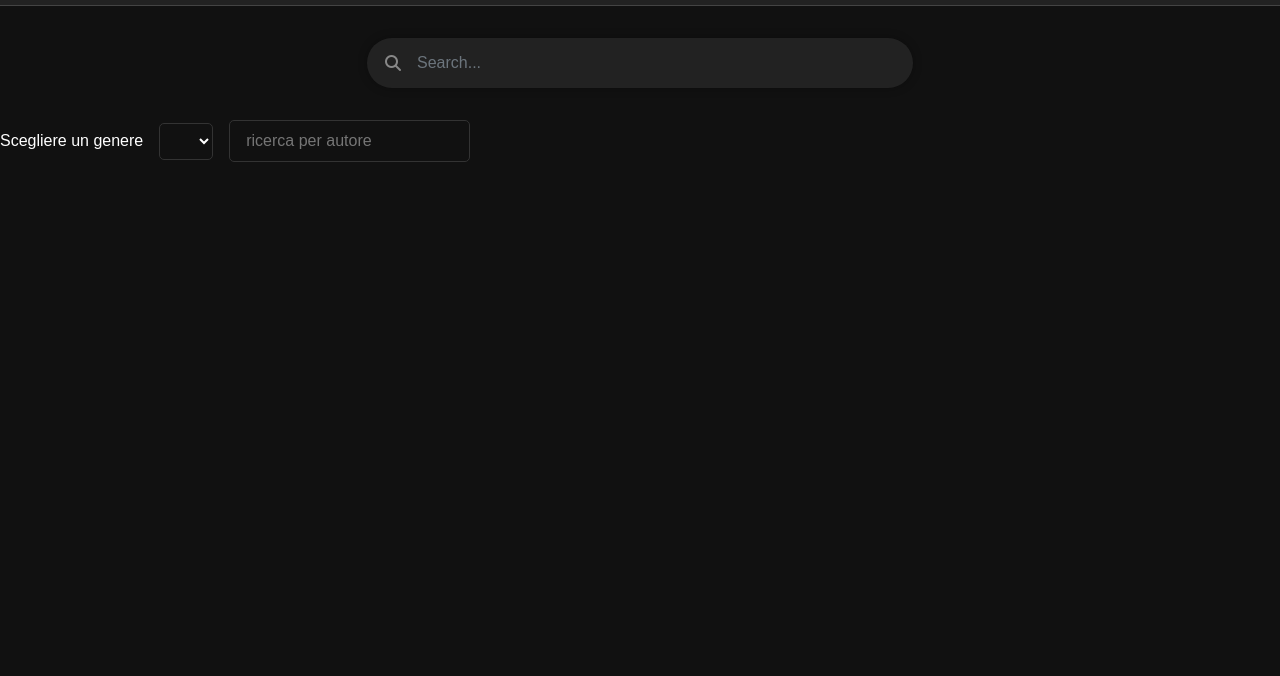
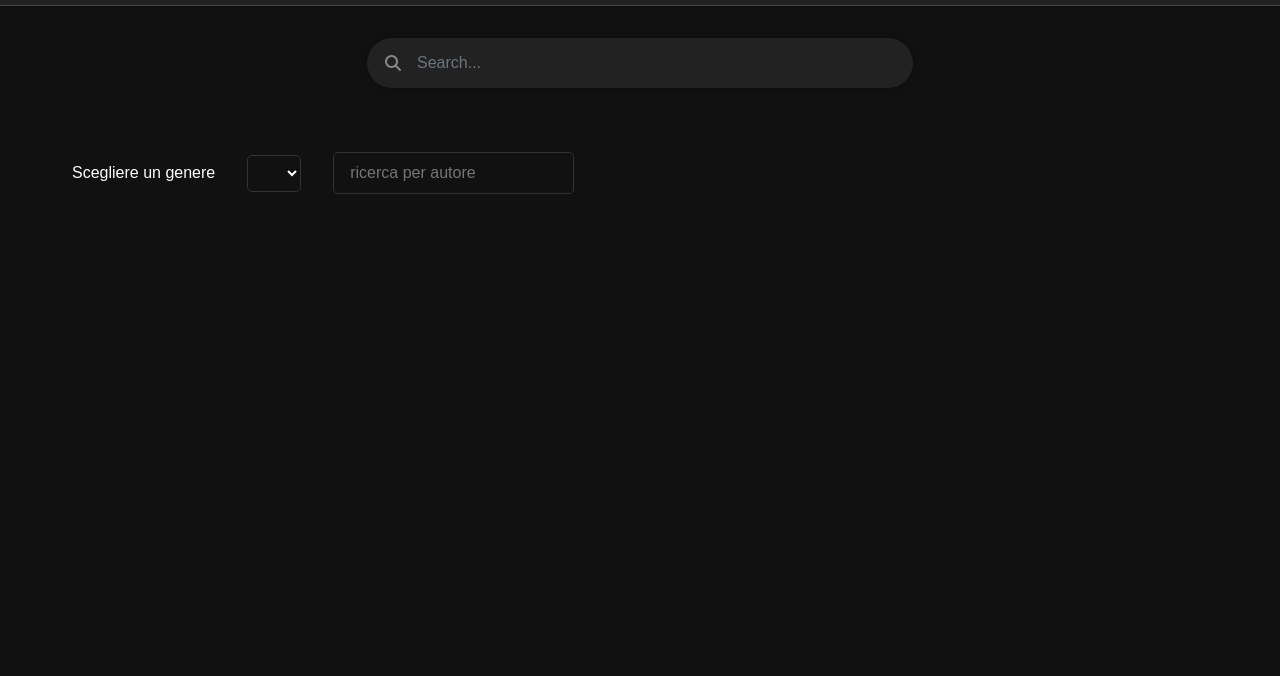
Before and after one commit to FabioFrdls/MangaSoul, a plain HTML site: page Frontend/catalogo.html in a window 1280 px wide. Shown: the part 61-737 px from the top of the page. Drawn offline with nearby package versions, Linux system fonts and the light colour scheme; no server answers.

Commit message:
css filter aggiustato

```diff
--- a/Frontend/styles/style.css
+++ b/Frontend/styles/style.css
@@ -238,11 +238,16 @@ body {
 }
 
 #filterbox {
+
   display: flex;
-  gap: 1rem; /* distanza tra i filtri */
+  gap: 2rem;
   flex-wrap: wrap;
   align-items: center;
+  margin: 2rem auto 0;
+   max-width: 1200px;
+    padding-left: 2rem;
 }
+
 
 
 #filterbox select,
```
